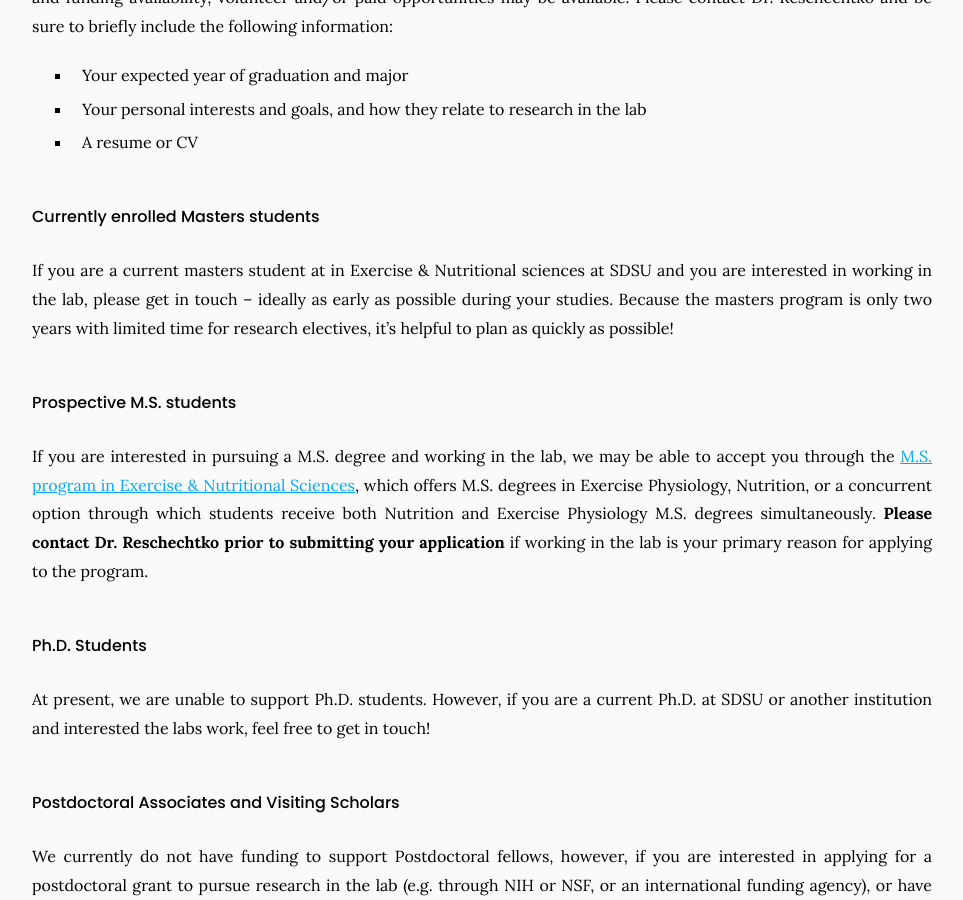
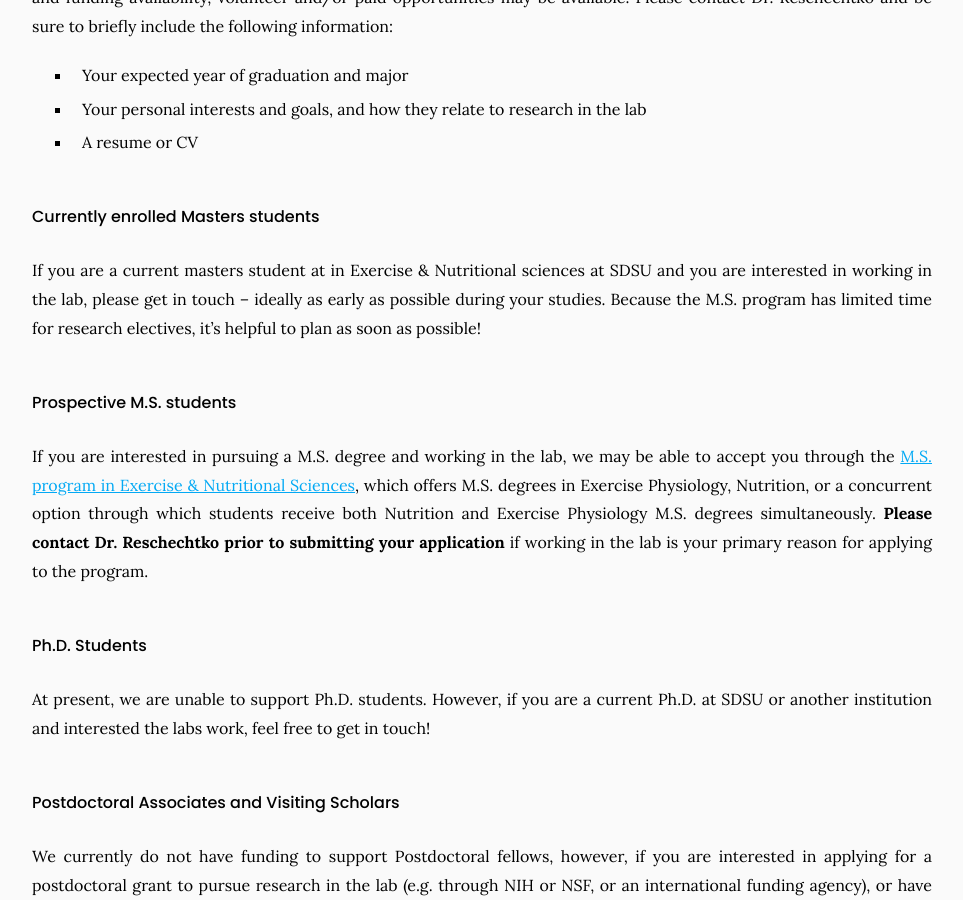
Before and after one commit to sensationinmotion/sensationinmotion.github.io, a Jekyll site: the page built from team/index.md, in a window 1280 px wide and 900 px high, scrolled down 811 px. Shown: the whole window, without its empty margins (158-1121 px from the left). Built offline with Jekyll 4.4.1, drawn with Linux system fonts in a browser that asks for light colours.

Commit message:
Update index.md

```diff
--- a/team/index.md
+++ b/team/index.md
@@ -57,7 +57,7 @@ If you are an undergraduate student at SDSU interested in working in the lab, pl
 
 #### Currently enrolled Masters students
 
-If you are a current masters student at in Exercise & Nutritional sciences at SDSU and you are interested in working in the lab, please get in touch -- ideally as early as possible during your studies. Because the masters program is only two years with limited time for research electives, it's helpful to plan as quickly as possible!
+If you are a current masters student at in Exercise & Nutritional sciences at SDSU and you are interested in working in the lab, please get in touch -- ideally as early as possible during your studies. Because the M.S. program has limited time for research electives, it's helpful to plan as soon as possible!
 
 #### Prospective M.S. students
 
```
